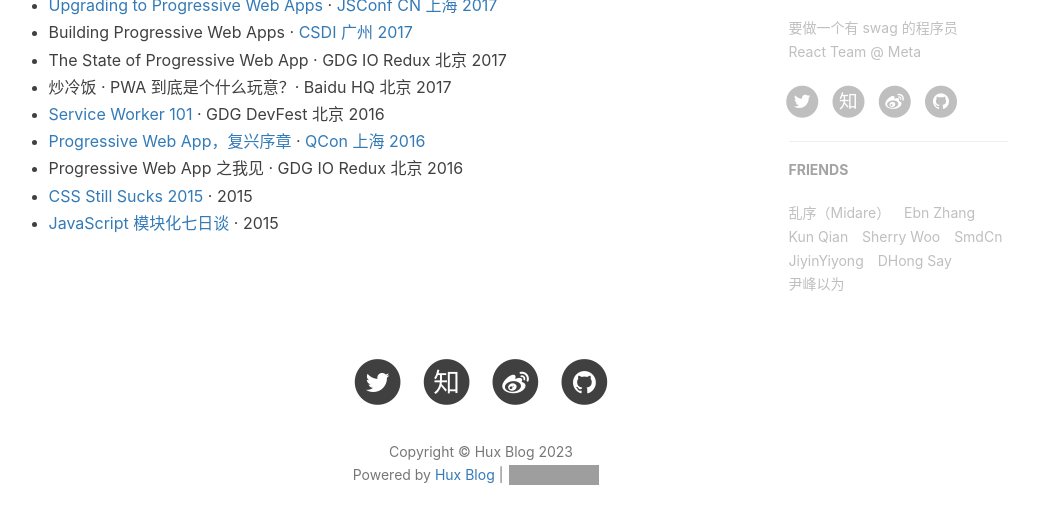
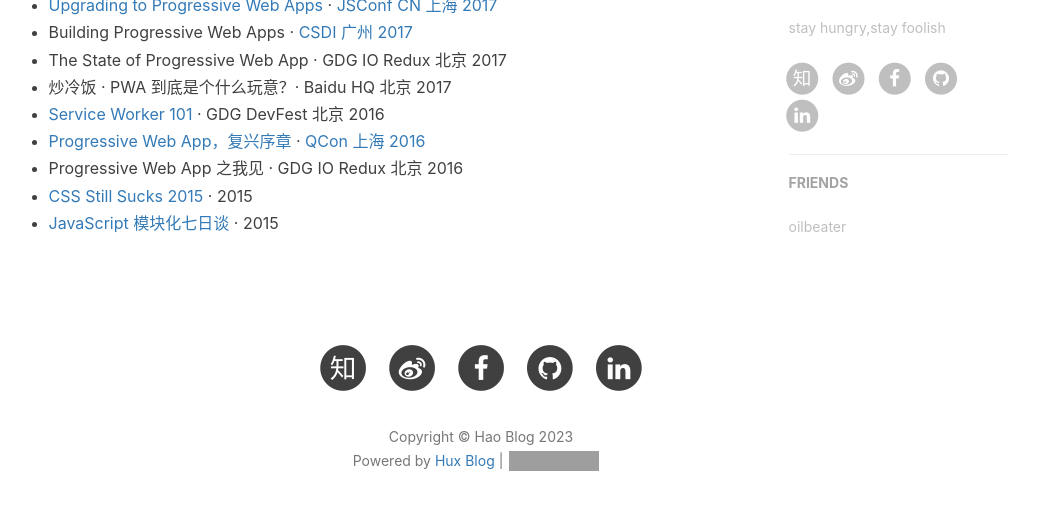
Before and after one commit to fanghao1024/fanghao1024.github.io, a Jekyll site: the page built from about.html, in a window 1280 px wide and 900 px high, scrolled down 709 px, cut to the strip 321-845 px from the top of the window. Shown: the whole strip, without its empty margins (159-1198 px from the left). Built offline with Jekyll 4.4.1, drawn with Linux system fonts in a browser that asks for light colours; nearby versions of some CDN libraries; comment, search, counter and statistics services are not loaded; some of the changed lines change nothing that is shown; grey boxes are pictures that could not be loaded.

Commit message:
update come files

```diff
--- a/_config.yml
+++ b/_config.yml
@@ -1,11 +1,11 @@
 # Site settings
-title: Hux Blog
-SEOTitle: 黄玄的博客 | Hux Blog
+title: Hao Blog
+SEOTitle: 方浩的博客 | hao Blog
 header-img: img/home-bg.jpg
 email: huxpro@gmail.com
-description: "这里是 @Hux黄玄 的个人博客，与你一起发现更大的世界 | 要做一个有 swag 的程序员"
-keyword: "黄玄, Hux黄玄, Hux, 鬼栈, huxpro, @huxpro, 黄玄的博客, Hux Blog, 博客, 个人网站, 互联网, Web, JavaScript, React, React Native, 前端, 设计"
-url: "https://huangxuan.me" # your host, for absolute URL
+description: "Hello everyone, my name is Fang Hao（ 方 浩 ）. This is my personal blog where I share things that interest me and welcome everyone to join in and exchange ideas."
+keyword: "RL , DL , ML , python , algorithm, trading"
+url: "https://fanghao.work" # your host, for absolute URL
 baseurl: "" # for example, '/blog' if your blog hosted on 'host/blog'
 
 # Publish posts or collection documents with a future date.
@@ -13,12 +13,12 @@ future: true
 
 # SNS settings
 RSS: false
-weibo_username: huxpro
-zhihu_username: huxpro
-github_username: huxpro
-twitter_username: huxpro
-#facebook_username:  huxpro
-#linkedin_username:  firstname-lastname-idxxxx
+weibo_username: 1922286492
+zhihu_username: wan-yi-32-56
+github_username: fanghao1024
+#twitter_username: huxpro
+facebook_username:  chinafanghao
+linkedin_username:  hao-fang-99a4b855
 
 # Build settings
 # from 2016, 'pygments' is unsupported on GitHub Pages. Use 'rouge' for highlighting instead.
@@ -69,13 +69,13 @@ netease_comment: false
 # ba_track_id: [your track id]
 
 # Google Analytics
-ga_track_id: "UA-49627206-1" # Format: UA-xxxxxx-xx
-ga_domain: huangxuan.me
+ga_track_id: "G-EPJ2LL3TF5" # Format: UA-xxxxxx-xx
+ga_domain: 4857389358
 
 # Sidebar settings
 sidebar: true # whether or not using Sidebar.
-sidebar-about-description: "要做一个有 swag 的程序员 <br> React Team @ Meta"
-sidebar-avatar: https://github.com/Huxpro.png # use absolute URL, seeing it's used in both `/` and `/about/`
+sidebar-about-description: "stay hungry,stay foolish <br> "
+sidebar-avatar: https://github.com/fanghao1024.png # use absolute URL, seeing it's used in both `/` and `/about/`
 
 # Featured Tags
 featured-tags: true # whether or not using Feature-Tags
@@ -91,12 +91,12 @@ page-mathjax: false
 # Friends
 friends:
   [
-    { title: "乱序（Midare）", href: "http://mida.re/" },
-    { title: "Ebn Zhang", href: "https://ebnbin.dev/" },
-    { title: "Kun Qian", href: "http://kunq.me" },
-    { title: "Sherry Woo", href: "https://sherrywoo.me/" },
-    { title: "SmdCn", href: "http://blog.smdcn.net" },
-    { title: "JiyinYiyong", href: "http://tiye.me/" },
-    { title: "DHong Say", href: "http://dhong.co" },
-    { title: "尹峰以为", href: "http://ingf.github.io/" },
+    #{ title: "乱序（Midare）", href: "http://mida.re/" },
+    #{ title: "Ebn Zhang", href: "https://ebnbin.dev/" },
+    #{ title: "Kun Qian", href: "http://kunq.me" },
+    #{ title: "Sherry Woo", href: "https://sherrywoo.me/" },
+    #{ title: "SmdCn", href: "http://blog.smdcn.net" },
+    #{ title: "JiyinYiyong", href: "http://tiye.me/" },
+    #{ title: "DHong Say", href: "http://dhong.co" },
+    { title: "oilbeater", href: "http://oilbeater.com/" },
   ]
--- a/_includes/head.html
+++ b/_includes/head.html
@@ -1,4 +1,13 @@
 <head>
+    <!-- Google tag (gtag.js) -->
+<script async src="https://www.googletagmanager.com/gtag/js?id=G-EPJ2LL3TF5"></script>
+<script>
+  window.dataLayer = window.dataLayer || [];
+  function gtag(){dataLayer.push(arguments);}
+  gtag('js', new Date());
+
+  gtag('config', 'G-EPJ2LL3TF5');
+</script>
     <meta charset="utf-8">
     <meta http-equiv="X-UA-Compatible" content="IE=edge">
     <meta name="google-site-verification" content="xBT4GhYoi5qRD5tr338pgPM5OWHHIDR6mNg1a3euekI" />
```
Also changed, not shown: 1 other file.
